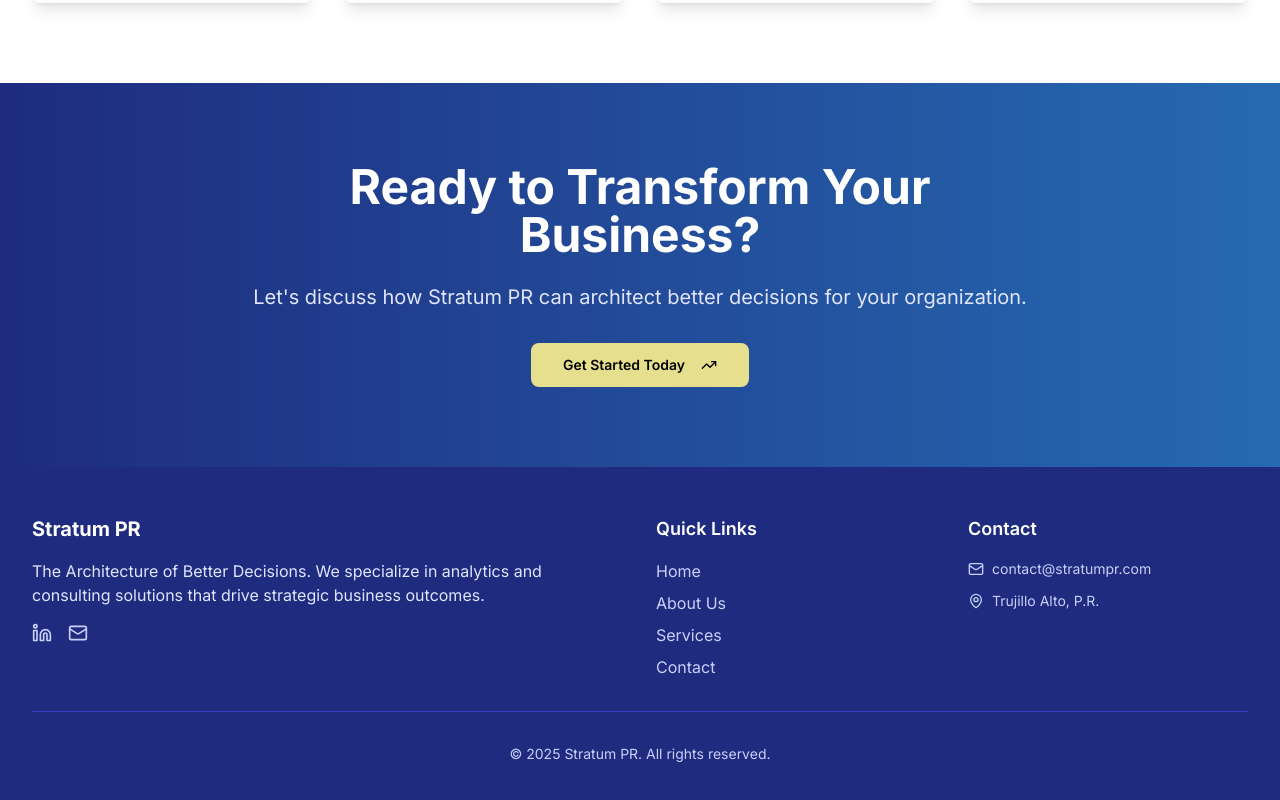
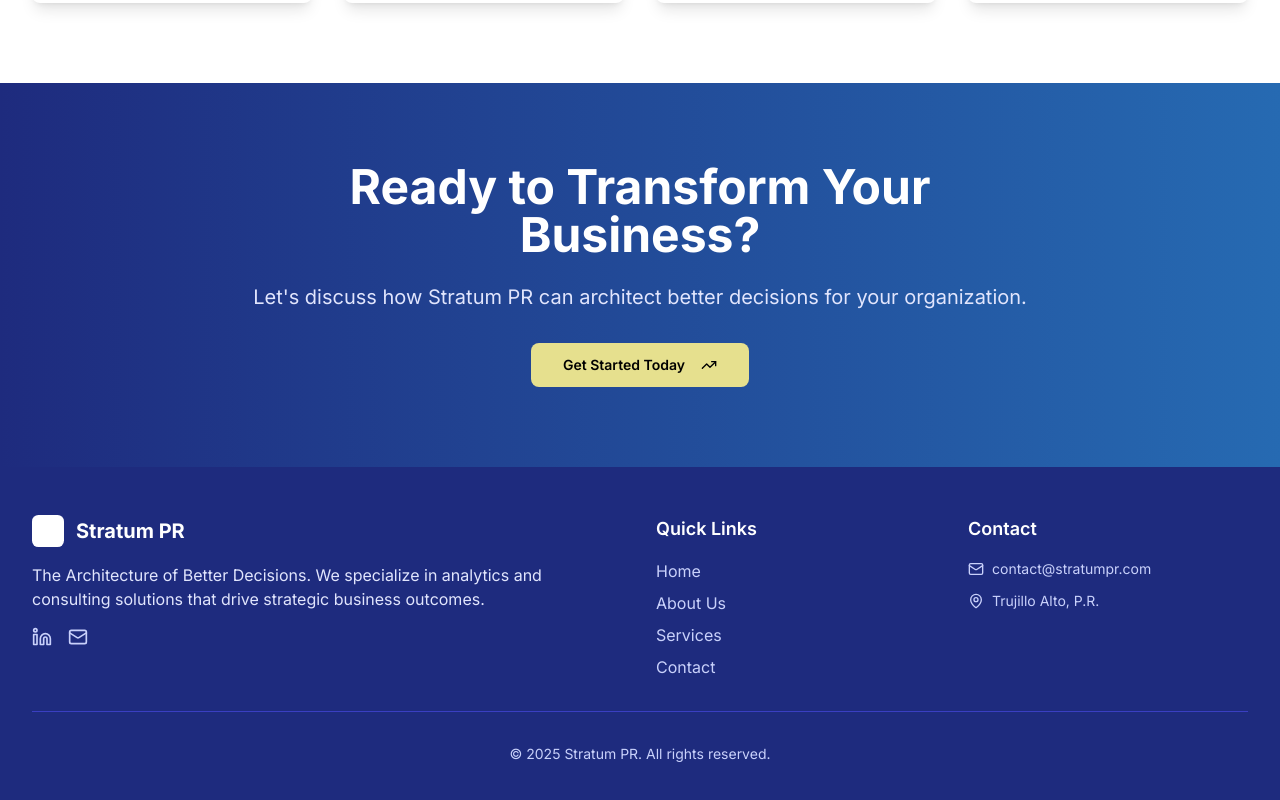
Before and after one commit to Jovaniel4917/stratum-website, a React (Vite) app: page / in a window 1280 px wide. Shown: the part 1629-2429 px from the top of the page. Built offline with nearby package versions, Linux system fonts and the light colour scheme.

Commit message:
Fix: Footer component StratumLogo usage
The StratumLogo component was defined as a function that returns void, which is not a valid JSX element. This commit updates the StratumLogo component to return a valid JSX element.

```diff
--- a/src/components/StratumLogo.tsx
+++ b/src/components/StratumLogo.tsx
@@ -1,9 +1,27 @@
+
 import { cn } from "@/lib/utils";
+
 interface StratumLogoProps {
   className?: string;
 }
+
 export const StratumLogo = ({
   className
 }: StratumLogoProps) => {
-  return;
+  return (
+    <div className={cn("flex items-center justify-center", className)}>
+      <svg
+        viewBox="0 0 40 40"
+        fill="none"
+        xmlns="http://www.w3.org/2000/svg"
+        className="w-full h-full"
+      >
+        <rect width="40" height="40" rx="8" fill="currentColor" />
+        <path
+          d="M12 28V16h4v8h8v-8h4v12h-4v-4h-8v4h-4z"
+          fill="white"
+        />
+      </svg>
+    </div>
+  );
 };
```
